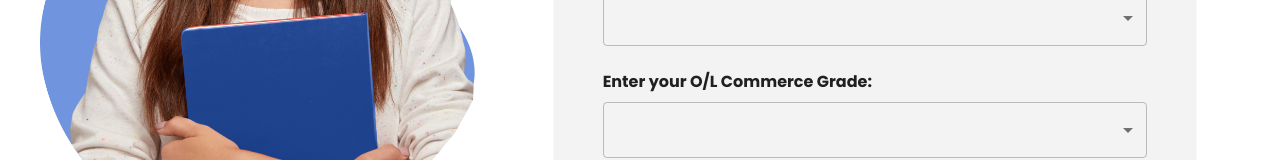
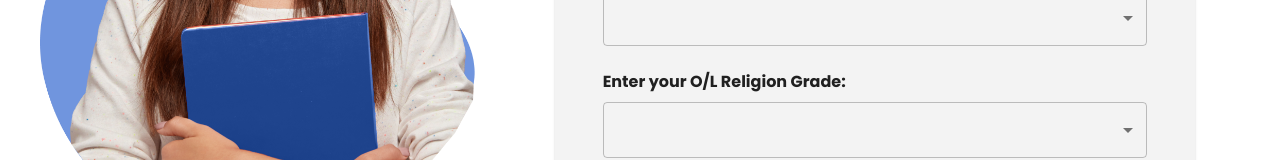
Before and after one commit to nuwin2003/Edu-Guide-SriLanka-Frontend, a React (Vite) app: page /home/stream in a window 1280 px wide. Shown: the part 427-587 px from the top of the page. Built offline with nearby package versions, Linux system fonts and the light colour scheme.

Commit message:
Payload changes in stream suggest.

```diff
--- a/src/components/StudyPathForm.jsx
+++ b/src/components/StudyPathForm.jsx
@@ -20,14 +20,15 @@ import StreamResultDialog from "./StreamResultDialog.jsx";
 const questions = [
     { id: 1, text: "Enter your O/L Mathematics Grade:", type: "select", options: ["A", "B", "C", "S", "F"] },
     { id: 2, text: "Enter your O/L Science Grade:", type: "select", options: ["A", "B", "C", "S", "F"] },
-    { id: 3, text: "Enter your O/L Commerce Grade:", type: "select", options: ["A", "B", "C", "S", "F"] },
+    { id: 3, text: "Enter your O/L Religion Grade:", type: "select", options: ["A", "B", "C", "S", "F"] },
     { id: 4, text: "Enter your O/L English Grade:", type: "select", options: ["A", "B", "C", "S", "F"] },
-    { id: 5, text: "Enter your O/L IT Grade:", type: "select", options: ["A", "B", "C", "S", "F"] },
-    { id: 6, text: "Enter your Favorite Subject:", type: "text" },
-    { id: 7, text: "Enter your Career Interest:", type: "text" },
-    { id: 8, text: "Enter your Logical Thinking Score (1-10):", type: "slider", min: 1, max: 10 },
-    { id: 9, text: "Enter your Analytical Skills Score (1-10):", type: "slider", min: 1, max: 10 },
-    { id: 10, text: "Enter your Creativity Level:", type: "select", options: ["Low", "Medium", "High"] }
+    { id: 5, text: "Enter your O/L Sinhala or Tamil Grade:", type: "select", options: ["A", "B", "C", "S", "F"] },
+    { id: 6, text: "Enter your O/L History Grade:", type: "select", options: ["A", "B", "C", "S", "F"] },
+    { id: 7, text: "Enter your O/L Basket 1 Grade:", type: "select", options: ["A", "B", "C", "S", "F"] },
+    { id: 8, text: "Enter your O/L Basket 2 Grade:", type: "select", options: ["A", "B", "C", "S", "F"] },
+    { id: 9, text: "Enter your O/L Basket 3 Grade:", type: "select", options: ["A", "B", "C", "S", "F"] },
+    { id: 10, text: "Enter your Favorite Subject:", type: "text" },
+    { id: 11, text: "Enter your Career Interest:", type: "text" },
 ];
 
 const StudyPathForm = () => {
@@ -41,6 +42,15 @@ const StudyPathForm = () => {
         }), {})
     });
 
+    const gradeMapping = {
+        'A': 5,
+        'B': 4,
+        'C': 3,
+        'D': 2,
+        'E': 1,
+        'F': 0
+    };
+
     const onSubmit = async (data) => {
         const unanswered = questions.some((q) => data[`question${q.id}`] === '');
         if (unanswered) {
@@ -49,16 +59,17 @@ const StudyPathForm = () => {
         }
 
         const formattedData = {
-            'O/L_Mathematics_Grade': data.question1,
-            'O/L_Science_Grade': data.question2,
-            'O/L_Commerce_Grade': data.question3,
-            'O/L_English_Grade': data.question4,
-            'O/L_IT_Grade': data.question5,
-            'Favorite_Subject': data.question6,
-            'Career_Interest': data.question7,
-            'Logical_Thinking_Score': data.question8,
-            'Analytical_Skills_Score': data.question9,
-            'Creativity_Level': data.question10
+            'Maths': gradeMapping[data.question1] ?? data.question1,
+            'Science': gradeMapping[data.question2] ?? data.question2,
+            'Religion': gradeMapping[data.question3] ?? data.question3,
+            'English': gradeMapping[data.question4] ?? data.question4,
+            'Sinhala or Tamil': gradeMapping[data.question5] ?? data.question5,
+            'History': gradeMapping[data.question6] ?? data.question6,
+            'Basket 1': gradeMapping[data.question7] ?? data.question7,
+            'Basket 2': gradeMapping[data.question8] ?? data.question8,
+            'Basket 3': gradeMapping[data.question9] ?? data.question9,
+            'Favorite Subject': data.question10,
+            'Career': data.question11,
         };
 
         console.log('Formatted Data Sent to API:', formattedData);
--- a/src/services/SuggestionService.js
+++ b/src/services/SuggestionService.js
@@ -1,6 +1,6 @@
 import axios from 'axios';
 
-const API_URL = "http://127.0.0.1:5000";  // Ensure this points to your Flask backend
+const API_URL = "http://127.0.0.1:5002";  // Ensure this points to your Flask backend
 
 const SuggestionService = {
     suggestStream: async (userResponseStreams) => {
```
